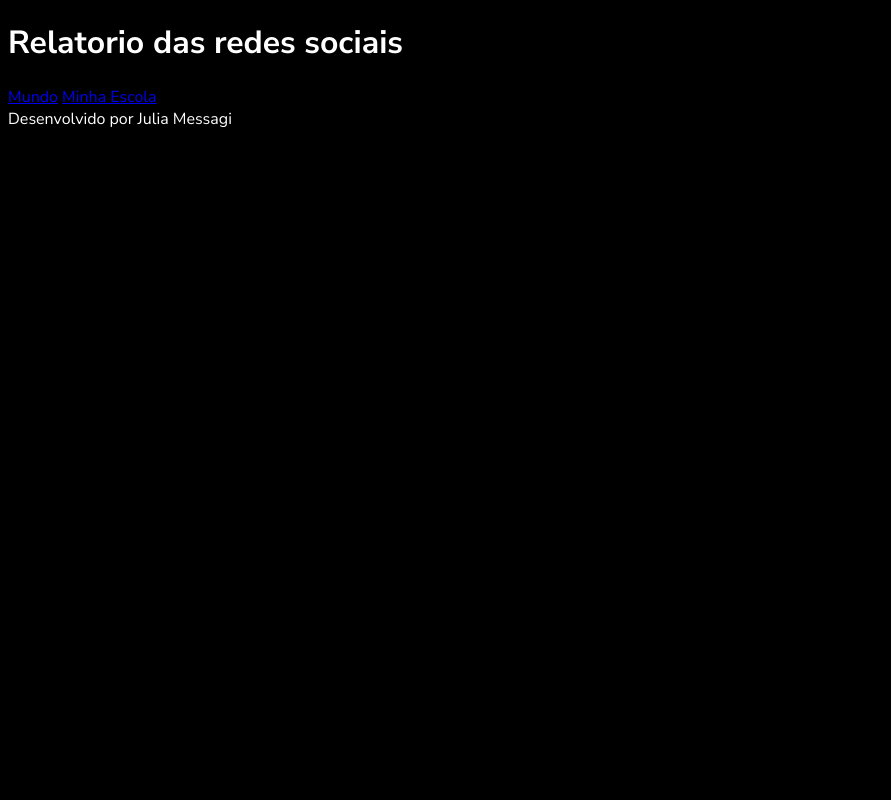
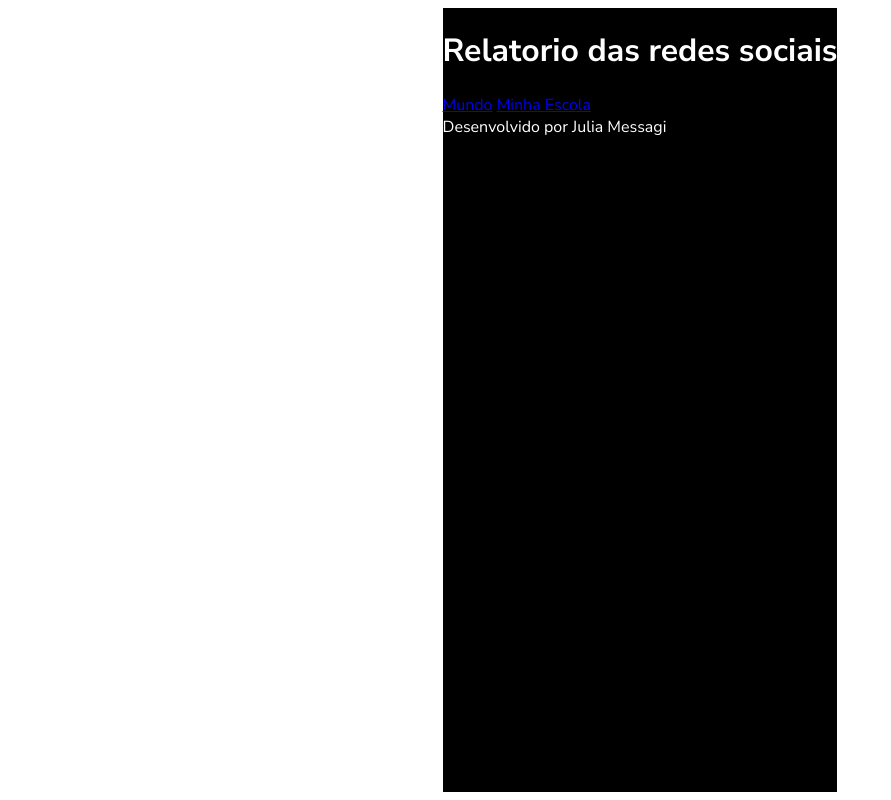
Before and after one commit to juliamensagem/3-TRIMESTRE-JuliaMessagi, a plain HTML site: page 3-TRIMESTRE-JuliaMessagi-main/REDES SOCIAIS/INDEX.HTML in a window 1280 px wide. Shown: the whole page, without its empty margins (0-891 px from the left). Drawn offline with Linux system fonts and the light colour scheme.

Commit message:
Add files via upload

```diff
--- a/3-TRIMESTRE-JuliaMessagi-main/REDES SOCIAIS/STYLE.CSS
+++ b/3-TRIMESTRE-JuliaMessagi-main/REDES SOCIAIS/STYLE.CSS
@@ -1,7 +1,13 @@
 @import url('https://fonts.googleapis.com/css2?family=Nunito+Sans:ital,opsz,wght@0,6..12,200..1000;1,6..12,200..1000&display=swap');
 
+html{
+    background-color: white;
+    font-family: "Nunito Sans";
+    display: flex;
+    height: 100vh;
+    justify-content: center;
+}
 body {
     background-color: #000000;
     color: #FFFFFF;
-    font-family: "Nunito Sans";
 }
```
Also changed, not shown: 3-TRIMESTRE-JuliaMessagi-main/REDES SOCIAIS/INDEX.HTML (+2 -1 lines).
